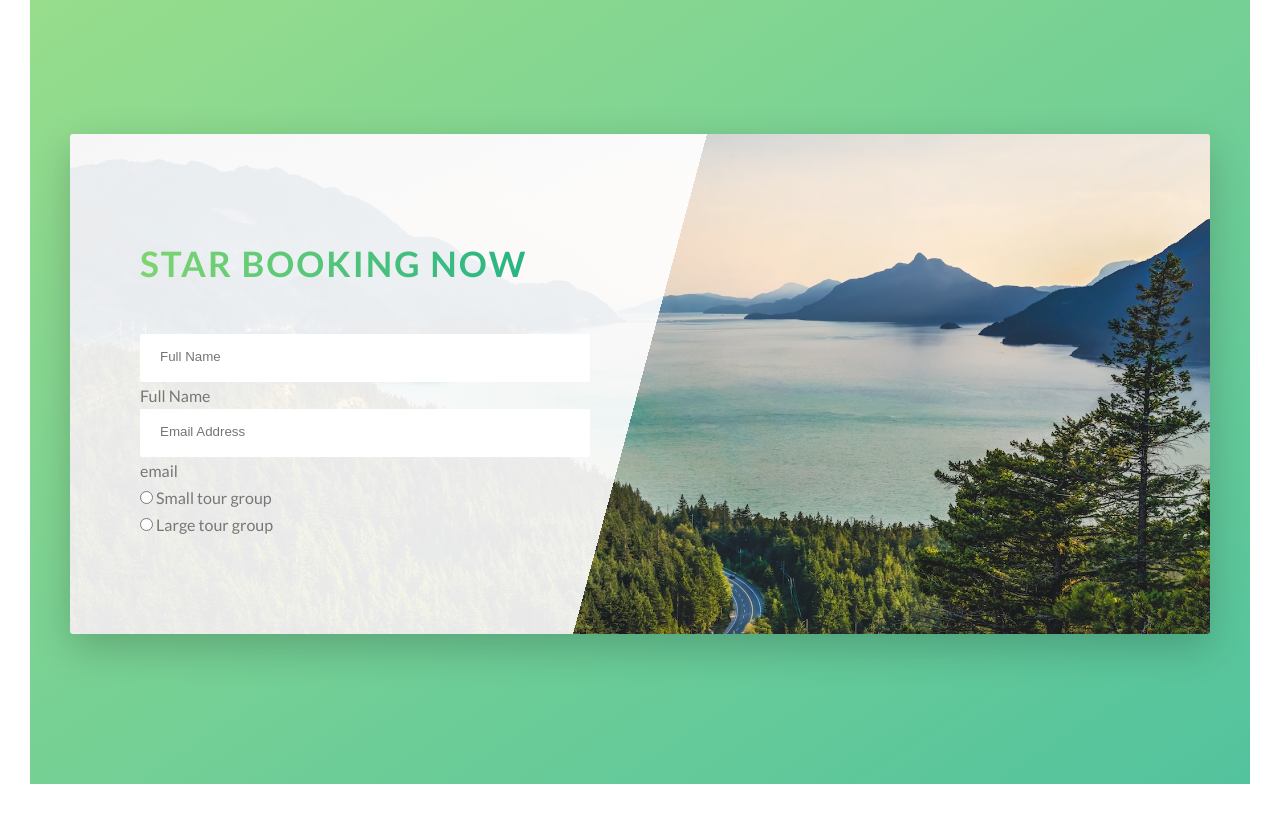
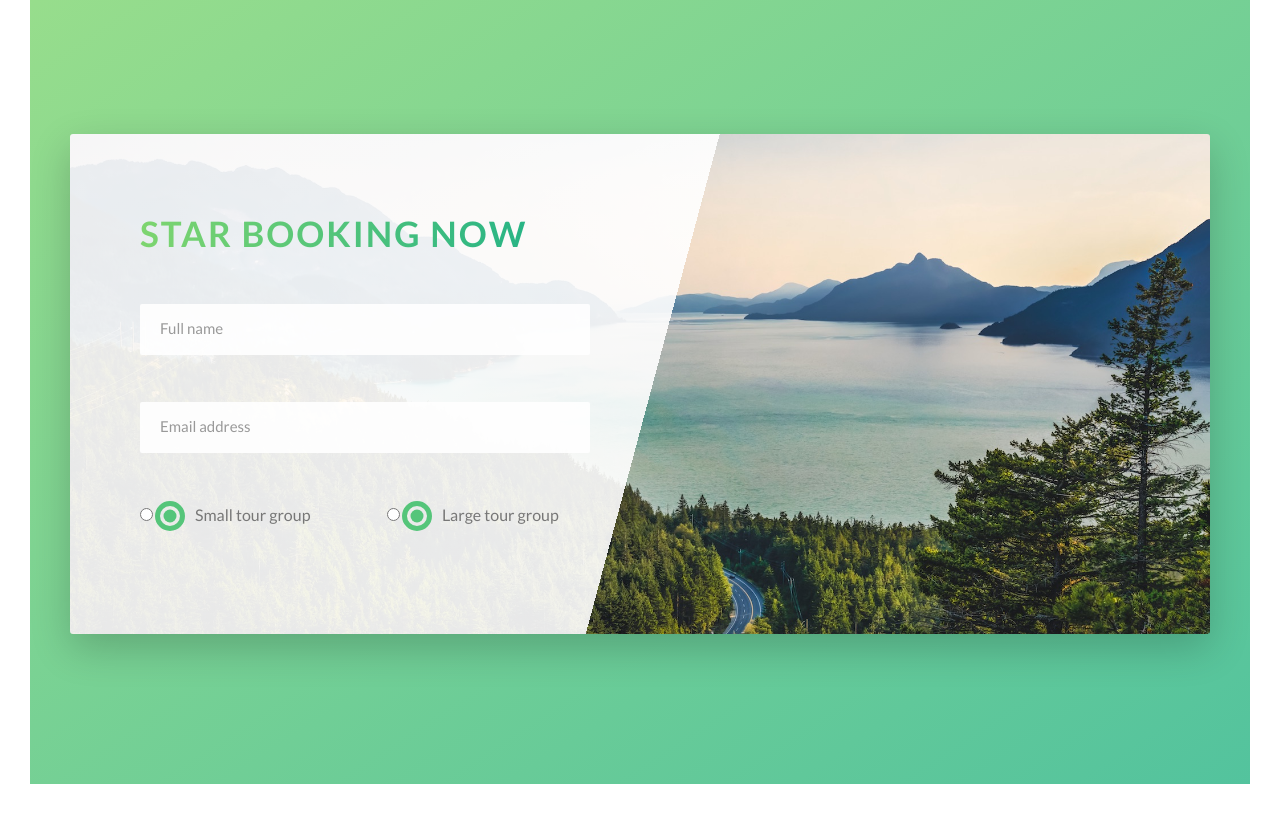
Before and after one commit to Nirajchemjong/First__sass--project, a website: page index.html in a window 1280 px wide. Shown: the part 4460-5274 px from the top of the page. Drawn offline with Linux system fonts and the light colour scheme.

Commit message:
almost completing form
almost completing form

```diff
--- a/index.html
+++ b/index.html
@@ -320,25 +320,26 @@
                         </h1>
                     </div>
                 <div class="form__group">
-                    <input type="text" class="form__input" placeholder="Full Name" id="name" required>
-                    <label for="name" class="form__label" >Full Name</label>
+                    <input type="text" class="form__input" placeholder="Full name" id="name" required>
+                    <label for="name" class="form__label" >Full name</label>
                 </div>
                 <div class="form__group">
-                    <input type="email" class="form__input" placeholder="Email Address" id="email" required>
-                    <label for="email" class="form__label">email</label>
+                    <input type="email" class="form__input" placeholder="Email address" id="email" required>
+                    <label for="email" class="form__label">Email address</label>
                 </div>
                 <div class="form__group u-margin-bottom-medium">
                     <div class="form__radio--group">
                         <input type="radio" name="size" id="small"
                         class="form__radio--input">
                         <label for="small" class="form__radio--label">
-                        <span>Small tour group</span></label>
+                        <span class="form__radio--bottom"></span>Small tour group</label>
                     </div>
+
                     <div class="form__radio--group">
                         <input type="radio" name="size" id="large" class="form__radio--input">
                         <label for="large" class="form__radio--label"><span class="form__radio--bottom">
-                            Large tour group
-                        </span></label>
+                        </span>   Large tour group
+                        </label>
                     </div>
 
                 </div>
--- a/sass/abstracts/_variables.scss
+++ b/sass/abstracts/_variables.scss
@@ -3,7 +3,6 @@
 $color-primary: #55c57a;
 $color-primary-light: #7ed56f;
 $color-primary-dark: #28b485;
-$color-grey-dark: #777;
 $color-white: #fff;
 $color-black: #000;
 $color-secondary-light: #ffb900;
@@ -15,6 +14,9 @@ $color-tertiary-dark: #5643fa;
 $color-grey-light-1: #f7f7f7;
 $color-grey-light-2: #eee;
 
+
+$color-grey-dark: #777;
+$color-grey-dark-2: #999;
 //Font
 
 $default-font-size: 1.6rem;
--- a/sass/components/_book.scss
+++ b/sass/components/_book.scss
@@ -4,7 +4,7 @@
     border-radius: 3px;
     box-shadow: 0 1.4rem 4rem rgba($color-black, .2);
     background-image:linear-gradient(105deg,
-        rgba($color-white,0.9) 50%,
+        rgba($color-white,0.9) 51%,
         rgba($color-white, 0.9) 0%,
         transparent 50%),
         url(../../img/nat-10.jpg);
@@ -13,7 +13,7 @@
         height: 50rem;
         width: 50%;
         padding-left: 7rem;
-        padding-top: 10rem;
+        padding-top: 7rem;
       }
 
 }
--- a/sass/components/_form.scss
+++ b/sass/components/_form.scss
@@ -2,23 +2,99 @@
 .form{
 
 
-    &__group{
-        font: inherit;
-        font-size: $default-font-size;
+    &__group:not(:last-child){
+        margin-bottom: 2rem;
+
     }
     &__input{
+        font-family: inherit;
+        font-size: 1.5rem;
         display: block;
         padding: 1.5rem 2rem;
         border-radius: 2px;
+        background-color: rgba($color-white, 0.9);
         border:none;
         width: 90%;
         border-bottom: 3px solid transparent;
-        color: inherit;
+
+        &:focus{
+            outline: none;
+            box-shadow: 0 1rem 2rem rgba($color-black, .1);
+            border-bottom: 3px solid $color-primary-dark;
+
+        }
+        &:focus:invalid{
+            border-bottom: 3px solid $color-secondary-dark;
+        }
+
+        &::-webkit-input-placeholder{
+            color: $color-grey-dark-2;
+        }
     }
 
     &__label{
-        margin-top: 1rem;
+        display: block;
+        font-size: 1.2rem;
+        font-weight: 700;
+        margin-top: .7rem;
+        margin-left: 2rem;
+        color: inherit;
+        transition: all .3s;
     }
+
+    &__input:placeholder-shown + &__label{
+        opacity: 0;
+        visibility: hidden;
+        transform: translateY(-4rem);
+    }
+&__radio--group{
+    width: 49%;
+    display: inline-block;
+
+}
+
+&__radio--label{
+    font-size: $default-font-size;
+    position: relative;
+    padding-left: 4rem;
+}
+&__radio--bottom{
+    height: 3rem;
+    width: 3rem;
+    border-radius: 50%;
+    border: 5px solid $color-primary;
+    display: inline-block;
+    position: absolute;
+    left: 0;
+    top: -.4rem;
+
+
+    &::after{
+        content: "";
+        display: block;
+        height: 1.3rem;
+        width: 1.3rem;
+        border-radius: 50%;
+        background-color: $color-primary;
+        position: absolute;
+        top:50%;
+        left: 50%;
+        transform: translate(-50%, -50%);
+    }
+
+}
+
+
+    // &__radio--bottom{
+    //     height: 3rem;
+    //     width: 3rem;
+    //     border: 5px solid #55c57a;
+    //     border-radius: 50%;
+    //     display: inline-block;
+    //     position: absolute;
+    //     left: 0;
+    //     top: -.4rem;
+    // }
 
 
   }
```
Also changed, not shown: css/style.css.
